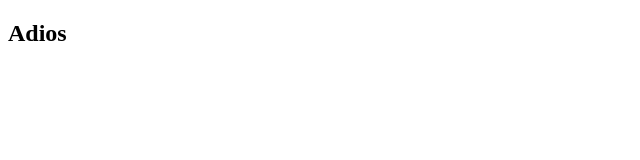
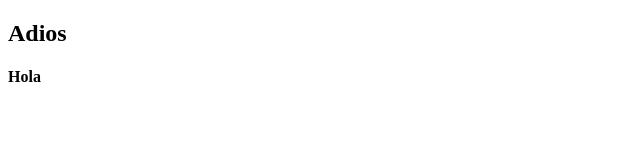
Before and after one commit to DanielVeraMontelongo/ejemplito, a plain HTML site: page index.html in a window 1280 px wide. Shown: the full height of the page, 0-640 px from the left. Drawn offline with Linux system fonts and the light colour scheme.

Commit message:
last commit

```diff
--- a/index.html
+++ b/index.html
@@ -8,5 +8,6 @@
 </head>
 <body>
     <h2>Adios</h2>
+    <h4>Hola</h4>
 </body>
 </html>
```
